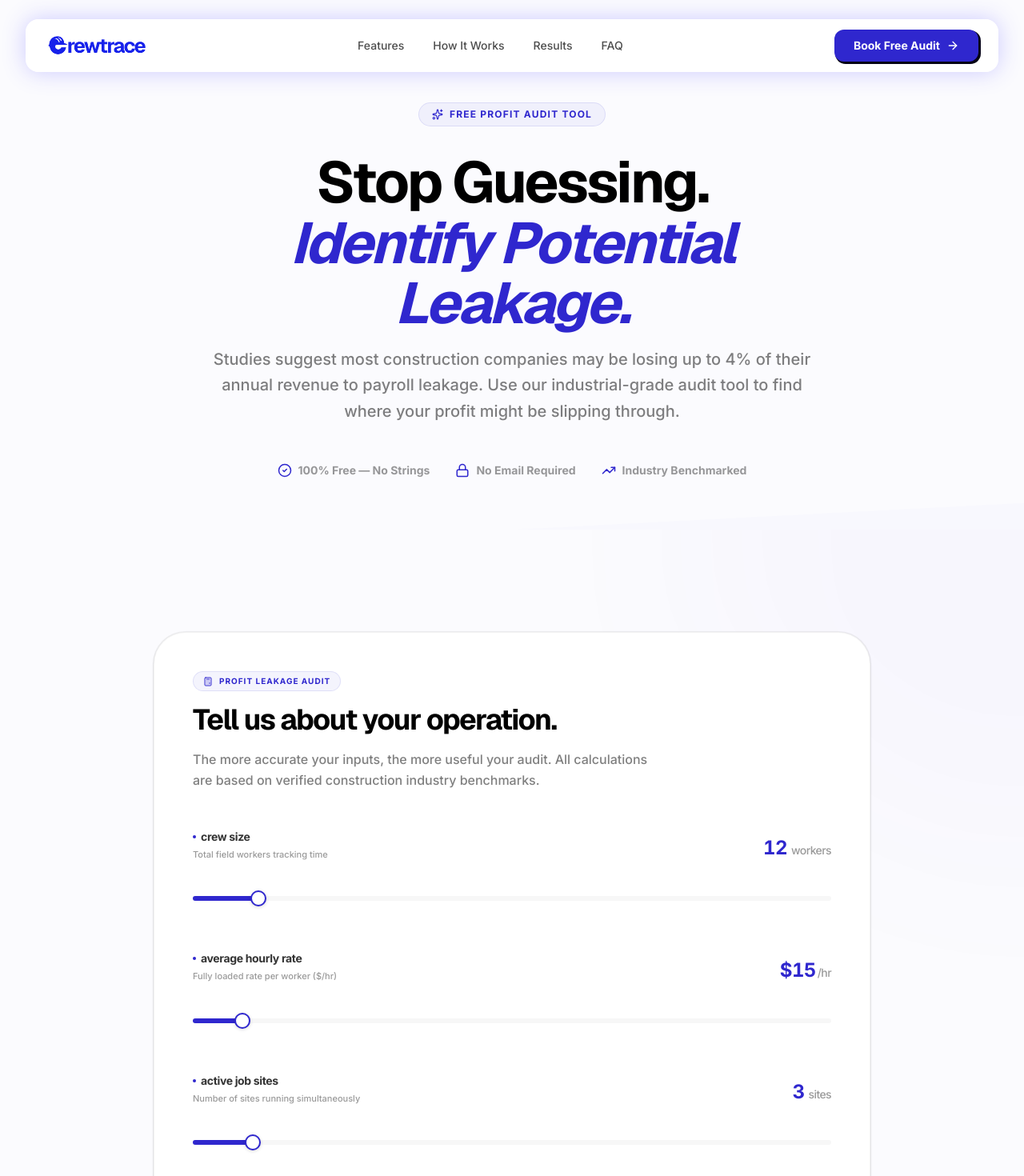
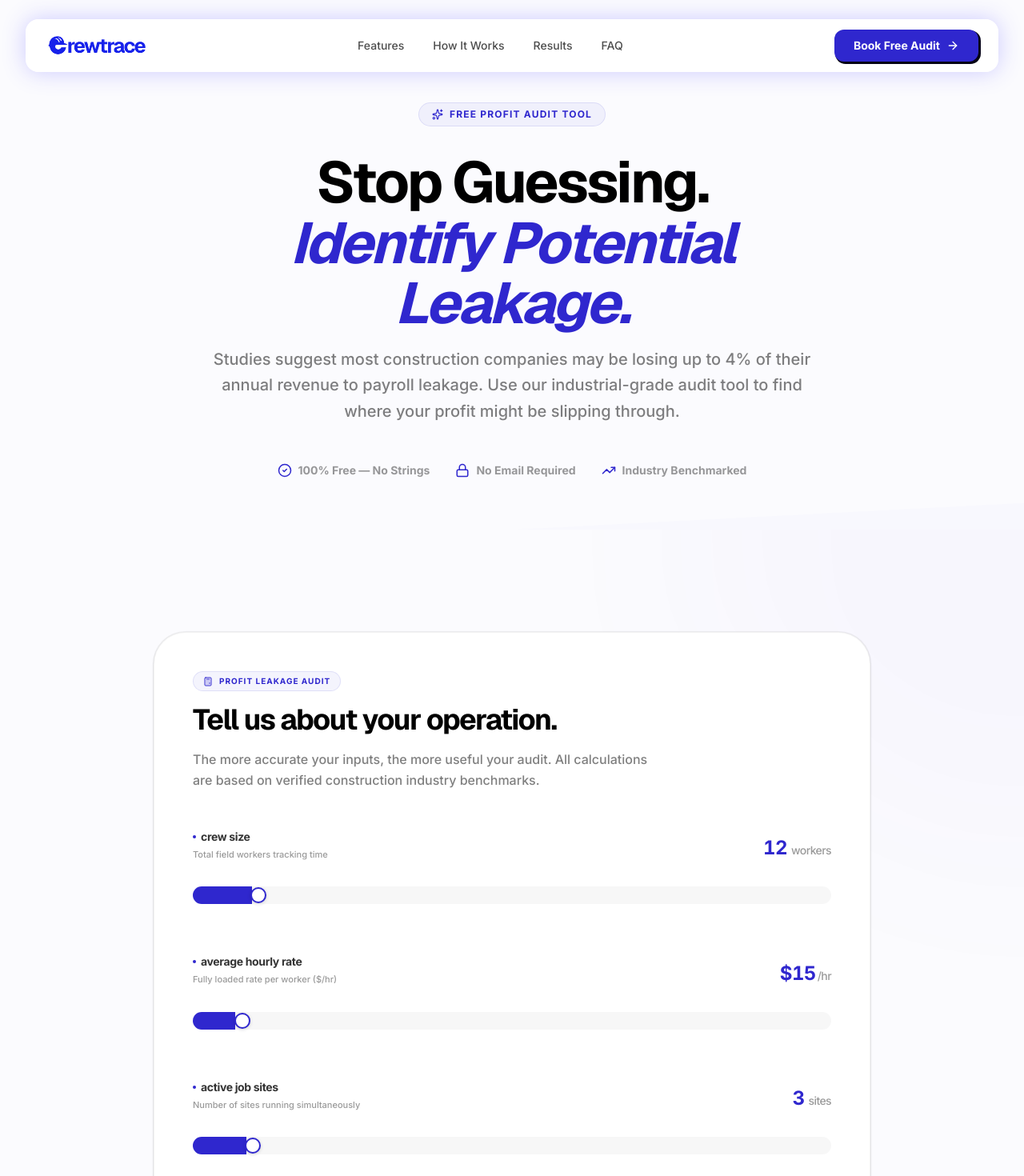
Before and after one commit to cartermitchell13/crewtrace-landing, a Next.js app: page /calculator in a window 1280 px wide. Shown: the top 1470 px of the page at 80% size. Built offline with nearby package versions, Linux system fonts and the light colour scheme.

Commit message:
madeslider bigger

```diff
--- a/app/globals.css
+++ b/app/globals.css
@@ -56,14 +56,25 @@ h6 {
 
 /* Native range input styling for Savings Calculator */
 .savings-slider {
+  --slider-track-height: 6px;
+  --slider-hit-height: 22px;
   -webkit-appearance: none;
   appearance: none;
   width: 100%;
-  height: 6px;
+  height: var(--slider-hit-height);
   border-radius: 999px;
   outline: none;
   cursor: pointer;
   touch-action: pan-y;
+  background-repeat: no-repeat;
+  background-position: center;
+  background-size: 100% var(--slider-track-height);
+}
+
+@media (pointer: coarse) {
+  .savings-slider {
+    --slider-hit-height: 34px;
+  }
 }
 
 /* Thumb - WebKit (Chrome, Safari, Edge) */
@@ -102,7 +113,7 @@ h6 {
 
 /* Track - Firefox (fill handled via background in component for WebKit) */
 .savings-slider::-moz-range-track {
-  height: 6px;
+  height: var(--slider-track-height);
   border-radius: 999px;
   background: rgba(0, 0, 0, 0.03);
 }
```
